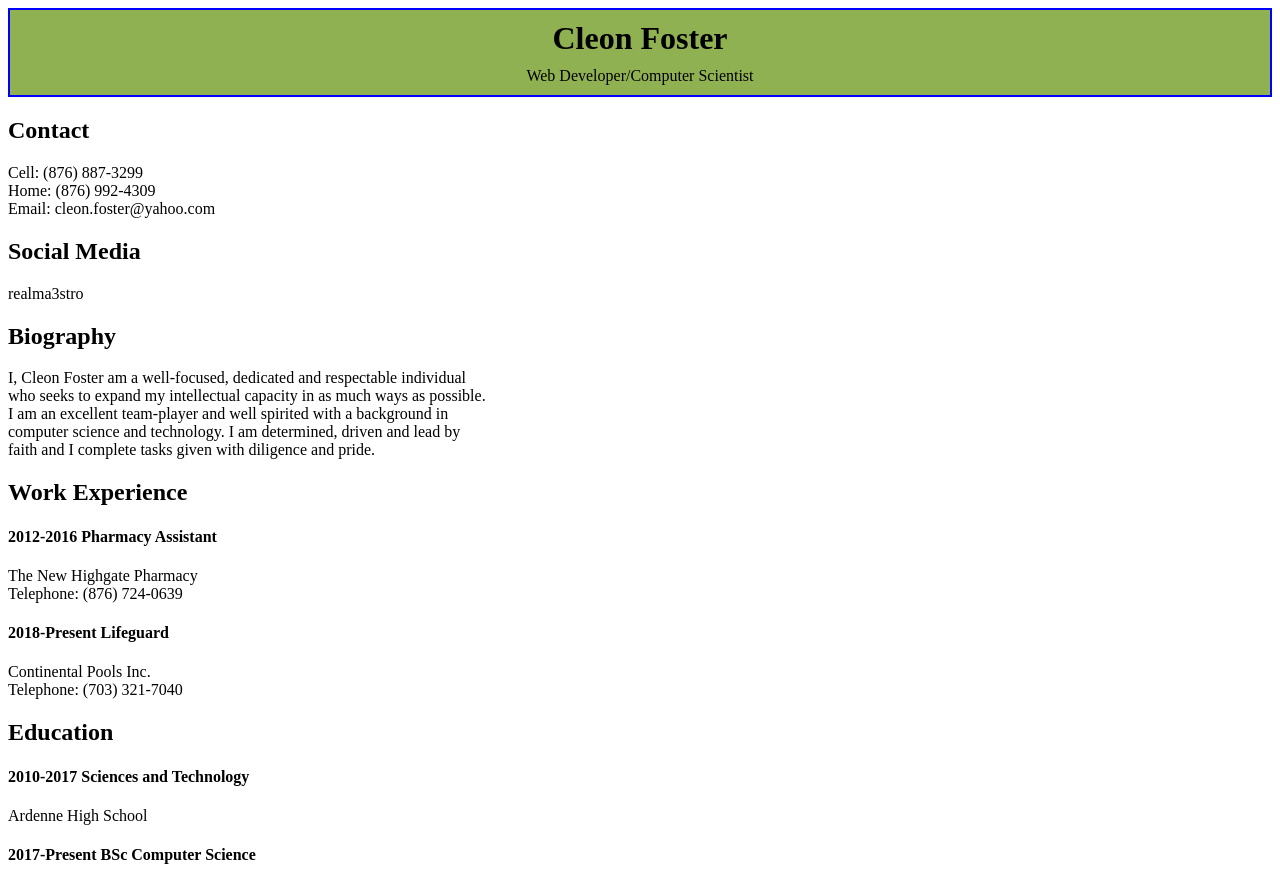
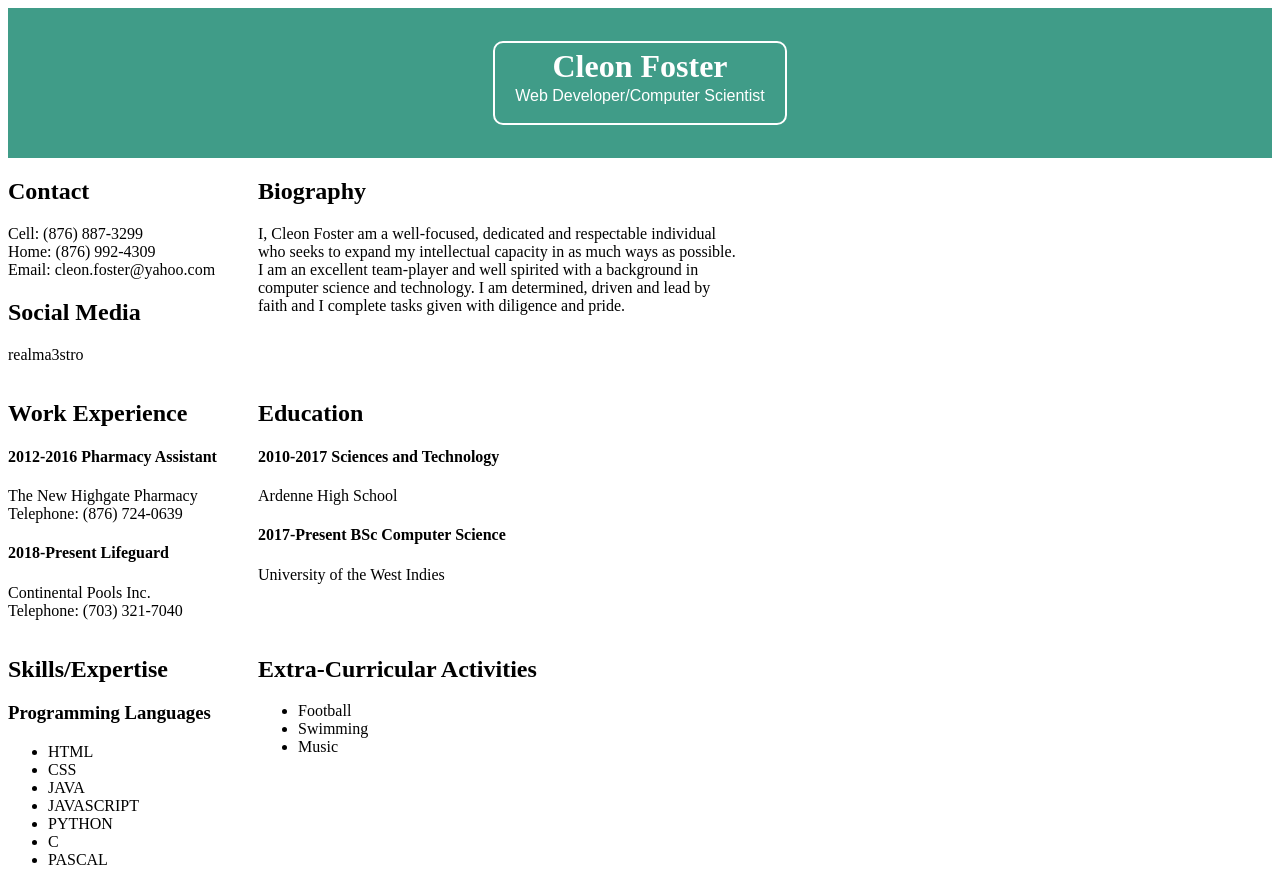
Before and after one commit to cleenster16/cleenster16.github.io, a plain HTML site: page index.html in a window 1280 px wide. Shown: the top 872 px of the page. Drawn offline with Linux system fonts and the light colour scheme.

Commit message:
Edit header in style.css

```diff
--- a/index.html
+++ b/index.html
@@ -14,6 +14,7 @@
     </header>
 
     <body>
+        <div class="grid">
             <div class="sidebar">
                 <div class="contact">
                     <h2>Contact</h2>
@@ -122,6 +123,8 @@
                         </p>
                     </div>
                 </div>
+        </div>
+
 
     </body>
 </html>
--- a/style.css
+++ b/style.css
@@ -1,26 +1,38 @@
+.grid{
+    display: grid;
+    grid-template-columns: 250px auto;
 
-.header{
+}
+header{
+    width: 100%;
+    height: 90px;
+    background-color: rgb(64, 156, 136);
+    margin-top: 0;
+    margin-bottom: 0;
+    padding-top: 30px;
+    padding-bottom: 30px;
+    align-content: center;
     text-align: center;
-
 }
 
 .banner{
-    background-color: rgb(144, 177, 82);
+    width: 270px;
+    height: 80px;
+    border: 2px solid white;
+    border-radius: 10px;
+    margin: auto auto;
+    padding-right: 10px;
+    padding-left: 10px;
+    text-align: center;
+    color: white;
 }
 
 .banner h1{
-    border-top: 2px solid blue;
-    border-left: 2px solid blue;
-    border-right: 2px solid blue;
-    padding: 10px;
-    margin: 0 0;
-    padding: 10px;
+    padding: 0 0 0 0;
+    margin: 5px 0 2px 0;
 }
 
 .banner p{
-    border-bottom: 2px solid blue;
-    border-left: 2px solid blue;
-    border-right: 2px solid blue;
-    padding-bottom: 10px;
-    margin: 0 0;
+    margin: 2px 0 5px 0;
+    font-family: Arial;
 }
```
Lines whose indentation alone changed are shown as unchanged.
